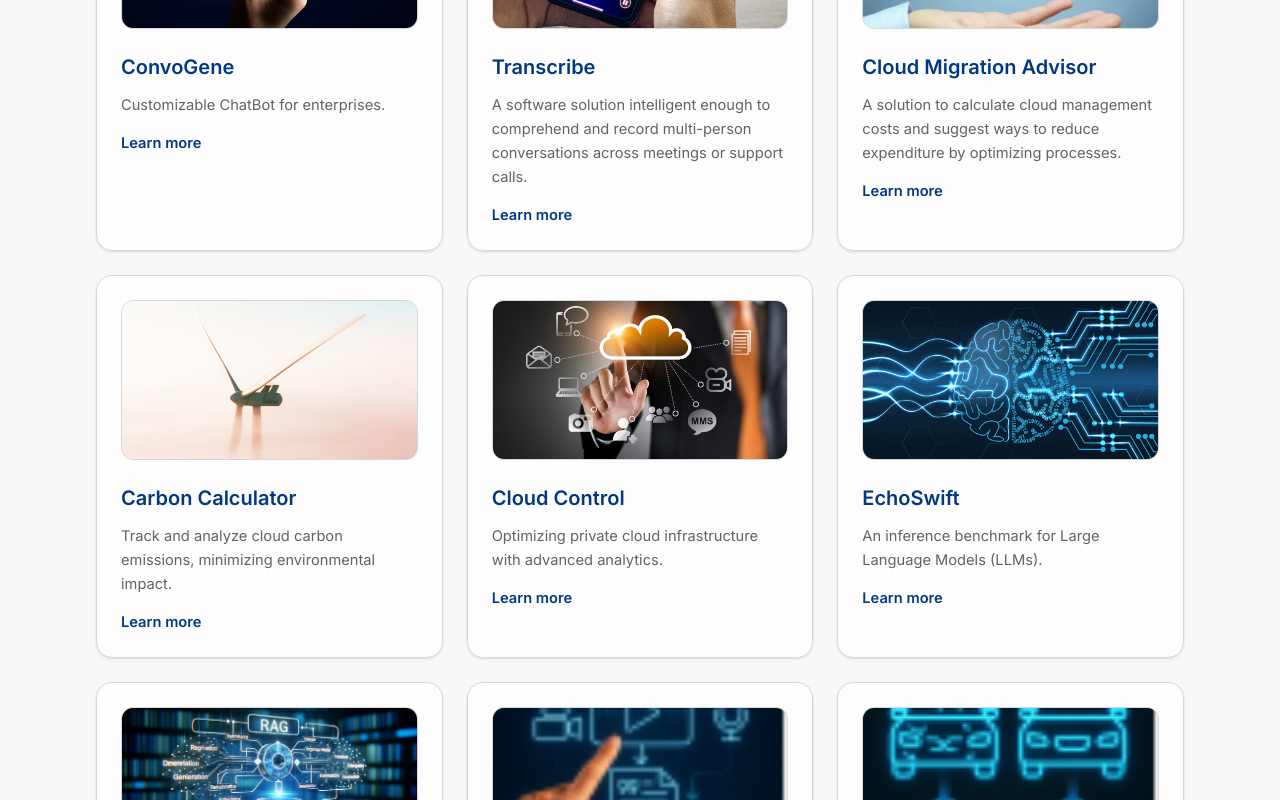
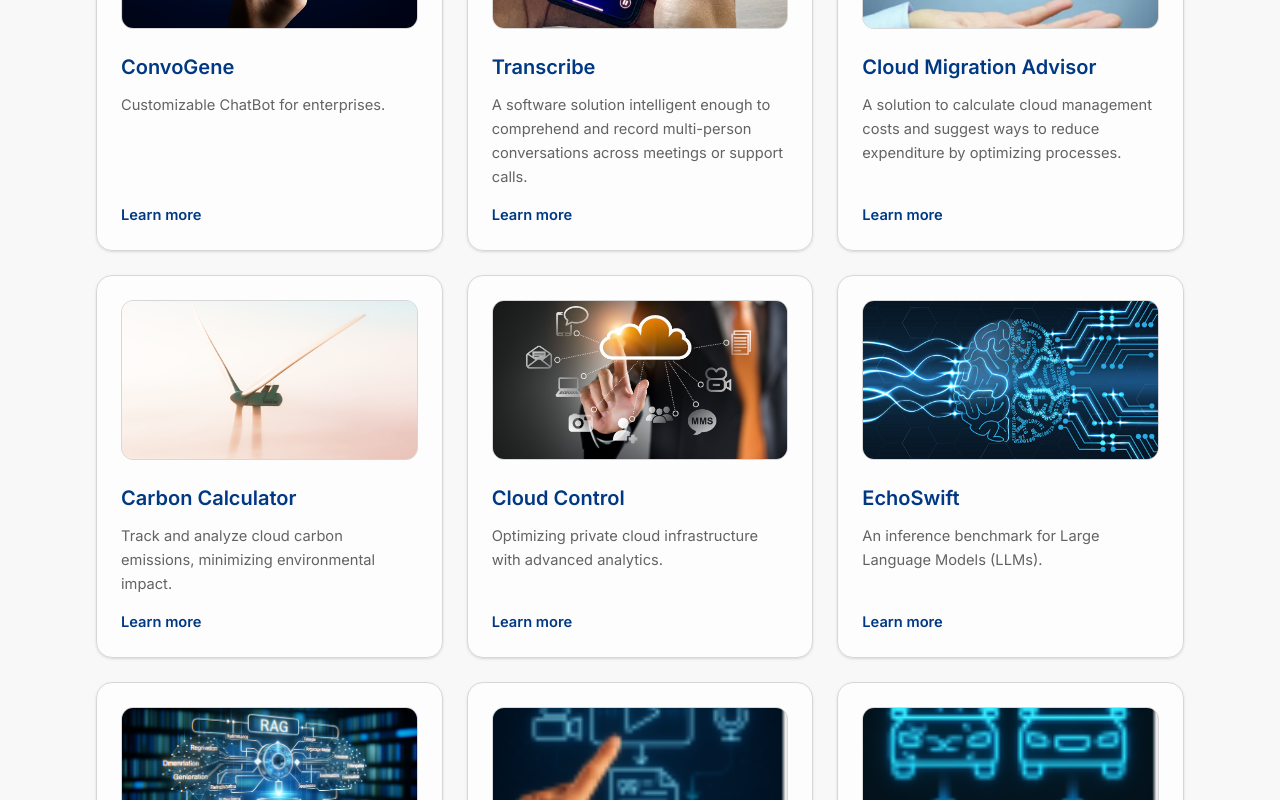
Before and after one commit to enzo-prism/infobell-it-2, a Next.js app: page / in a window 1280 px wide. Shown: the part 4320-5120 px from the top of the page. Built offline with nearby package versions, Linux system fonts and the light colour scheme.

Commit message:
fix: align service product cta

```diff
--- a/app/(site)/page.tsx
+++ b/app/(site)/page.tsx
@@ -216,7 +216,7 @@ function ProductSection() {
 	              </div>
 	              <h3 className="mt-6 text-xl font-semibold text-heading">{product.title}</h3>
 	              <p className="mt-3 text-sm leading-6 text-muted-foreground">{product.description}</p>
-              <span className="mt-4 inline-flex w-fit items-center text-sm font-semibold text-primary underline-offset-4 transition-all duration-300 group-hover:translate-x-1 group-hover:underline">
+	              <span className="mt-auto inline-flex w-fit items-center pt-4 text-sm font-semibold text-primary underline-offset-4 transition-all duration-300 group-hover:translate-x-1 group-hover:underline">
 	                Learn more
 	              </span>
 	            </Link>
```
Lines whose indentation alone changed are shown as unchanged.
